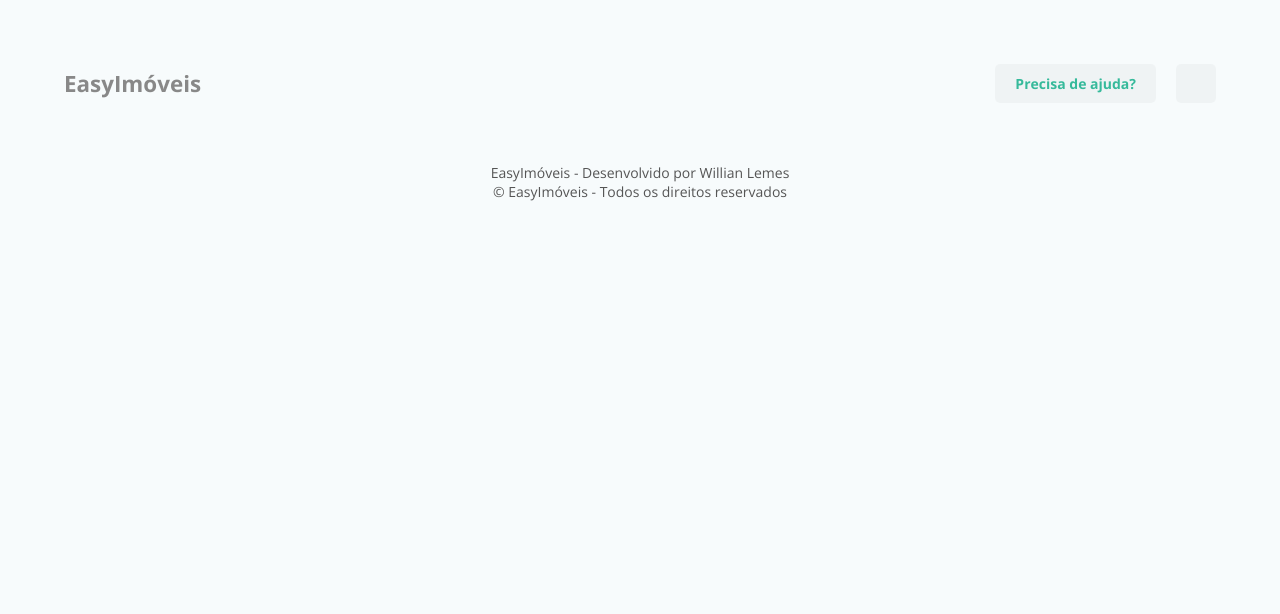
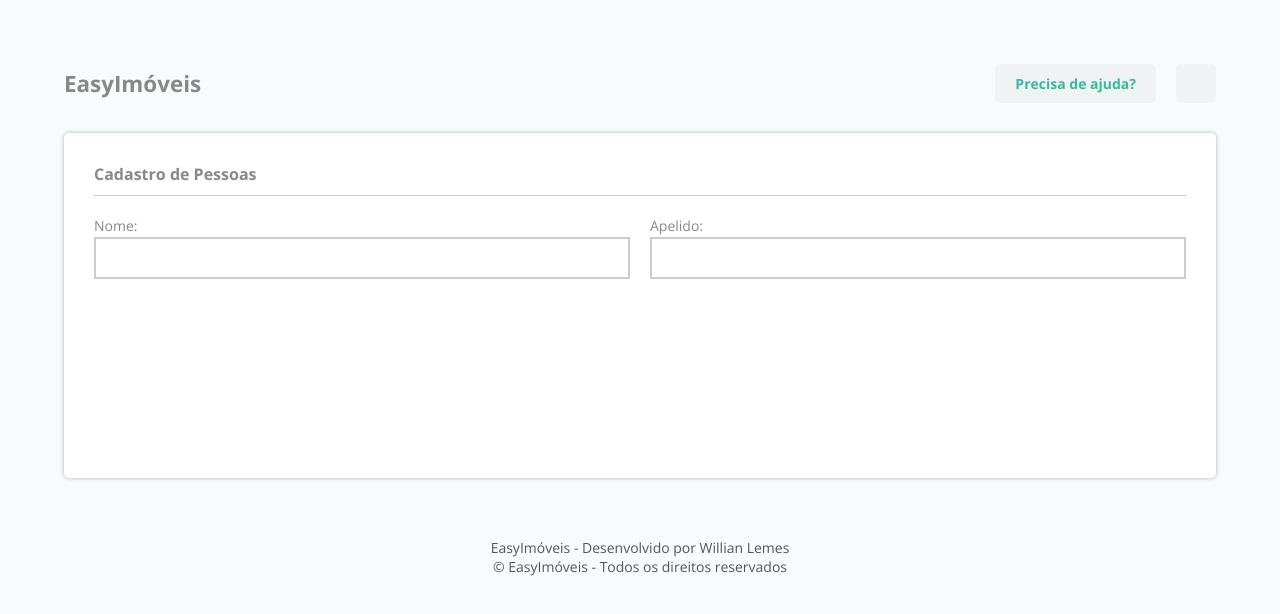
Before and after one commit to willianlemes/easyimoveis-front, a React (Create React App) app: page /pessoa in a window 1280 px wide. Shown: the top 614 px of the page. Built offline with nearby package versions, Linux system fonts and the light colour scheme; the HTML template or start-up script is replaced by a standard one.

Commit message:
Implementação do formulário de cadastro de pessoas

```diff
--- a/src/assets/styles.css
+++ b/src/assets/styles.css
@@ -385,32 +385,6 @@ body {
   -webkit-box-shadow: 0 0 4px 0 rgba(0, 0, 0, 0.3);
   -moz-box-shadow: 0 0 4px 0 rgba(0, 0, 0, 0.3);
   box-shadow: 0 0 4px 0 rgba(0, 0, 0, 0.3);
-}
-
-.app_widget_title {
-  color: #888888;
-  border-bottom: 1px solid #cccccc;
-  margin-bottom: var(--area-normal);
-  padding-bottom: var(--area-small);
-  display: flex;
-  align-items: center;
-  justify-content: space-between;
-}
-
-.app_widget_title h2 {
-  font-size: var(--font-normal);
-}
-
-.app_widget_title .action {
-  color: #ffffff;
-  background: var(--color-green);
-  padding: 2px 4px;
-  font-size: var(--font-small);
-  cursor: pointer;
-}
-
-.app_widget_title .action:hover {
-  background: var(--hover-color-green);
 }
 
 .app_widget_content {
--- a/src/assets/styles.ts
+++ b/src/assets/styles.ts
@@ -4,4 +4,8 @@ import styled from 'styled-components';
 export const InputGroup = styled.div`
   display: flex;
   width: 100%;
+
+  label:first-child {
+    margin-right: var(--area-normal);
+  }
 `;
--- /dev/null
+++ b/src/components/Form/index.tsx
@@ -0,0 +1,23 @@
+import React from 'react';
+
+import { StyledHeder } from './styles';
+
+interface FormProps {
+  title: string;
+  children: React.ReactNode;
+}
+
+const Form: React.FC<FormProps> = ({ title, children }: FormProps) => {
+  return (
+    <div className="app_formbox app_widget">
+      <form className="app_form">
+        <StyledHeder>
+          <h2>{title}</h2>
+        </StyledHeder>
+        {children}
+      </form>
+    </div>
+  );
+};
+
+export default Form;
--- /dev/null
+++ b/src/components/Form/styles.ts
@@ -0,0 +1,16 @@
+/* eslint-disable import/prefer-default-export */
+import styled from 'styled-components';
+
+export const StyledHeder = styled.header`
+  color: #888888;
+  border-bottom: 1px solid #cccccc;
+  margin-bottom: var(--area-normal);
+  padding-bottom: var(--area-small);
+  display: flex;
+  align-items: center;
+  justify-content: space-between;
+
+  h2 {
+    font-size: var(--font-normal);
+  }
+`;
--- a/src/components/Input/styles.ts
+++ b/src/components/Input/styles.ts
@@ -15,10 +15,6 @@ export const StyledLabel = styled.label`
   display: block;
   margin-bottom: var(--area-normal);
   cursor: pointer;
-
-  label:first-child {
-    margin-right: var(--area-normal);
-  }
 `;
 
 export const StyledSpan = styled.span`
--- /dev/null
+++ b/src/pages/FormPerson/index.tsx
@@ -0,0 +1,48 @@
+import React, { useState, useEffect } from 'react';
+
+import { useParams } from 'react-router';
+import Form from '../../components/Form';
+import Input from '../../components/Input';
+import { InputGroup } from '../../assets/styles';
+import api from '../../services/api';
+
+interface IPerson {
+  id: string;
+  name: string;
+  nickname: string;
+}
+
+interface FormPersonProps {
+  id?: string;
+}
+
+const FormPerson: React.FC = () => {
+  const [person, setPerson] = useState<IPerson>({
+    id: '',
+    name: '',
+    nickname: ''
+  });
+
+  const { id } = useParams<FormPersonProps>();
+
+  useEffect(() => {
+    async function loadPerson() {
+      if (id) {
+        const response = await api.get(`people/${id}`);
+        setPerson(response.data[0]);
+      }
+    }
+    loadPerson();
+  }, []);
+
+  return (
+    <Form title="Cadastro de Pessoas">
+      <InputGroup>
+        <Input label="Nome:" name="name" value={person.name} />
+        <Input label="Apelido:" name="nickname" value={person.nickname} />
+      </InputGroup>
+    </Form>
+  );
+};
+
+export default FormPerson;
--- a/src/pages/People/index.tsx
+++ b/src/pages/People/index.tsx
@@ -1,4 +1,5 @@
 import React, { useState, useEffect } from 'react';
+import { Link } from 'react-router-dom';
 
 import api from '../../services/api';
 
@@ -46,12 +47,14 @@ interface ItemProps {
 const Item: React.FC<ItemProps> = ({ person }: ItemProps) => {
   const { id, name, nickname, profile, type } = person;
   return (
+    <Link to={`pessoa/${id}`}>
       <article key={id} className="app_launch_item">
         <Column>{name}</Column>
         <Column>{nickname}</Column>
         <Column>{profile}</Column>
         <Column>{type}</Column>
       </article>
+    </Link>
   );
 };
 
--- a/src/routes.tsx
+++ b/src/routes.tsx
@@ -2,6 +2,7 @@ import React from 'react';
 import { Switch, Route } from 'react-router-dom';
 
 import People from './pages/People';
+import FormPerson from './pages/FormPerson';
 
 const Routes: React.FC = () => {
   return (
@@ -9,6 +10,12 @@ const Routes: React.FC = () => {
       <Route path="/pessoas" exact>
         <People />
       </Route>
+      <Route path="/pessoa" exact>
+        <FormPerson />
+      </Route>
+      <Route path="/pessoa/:id" exact>
+        <FormPerson />
+      </Route>
     </Switch>
   );
 };
```
Lines whose indentation alone changed are shown as unchanged.
